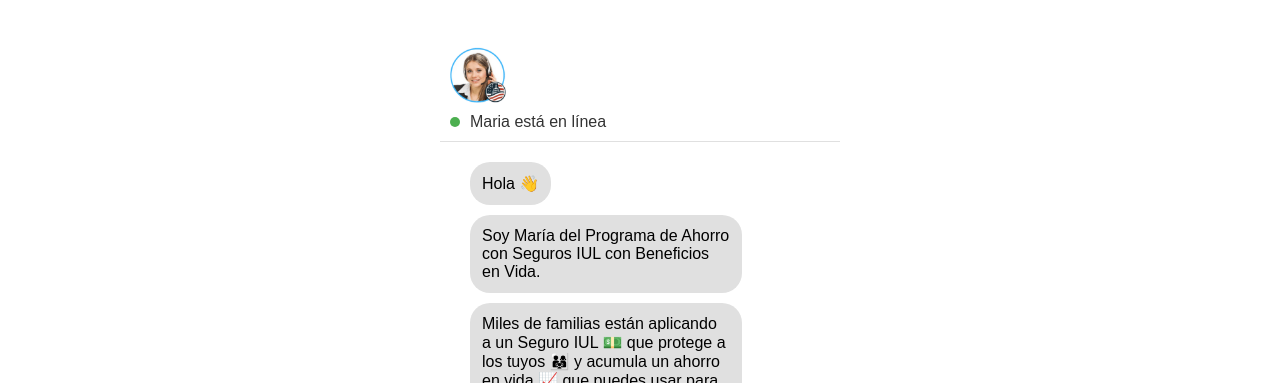
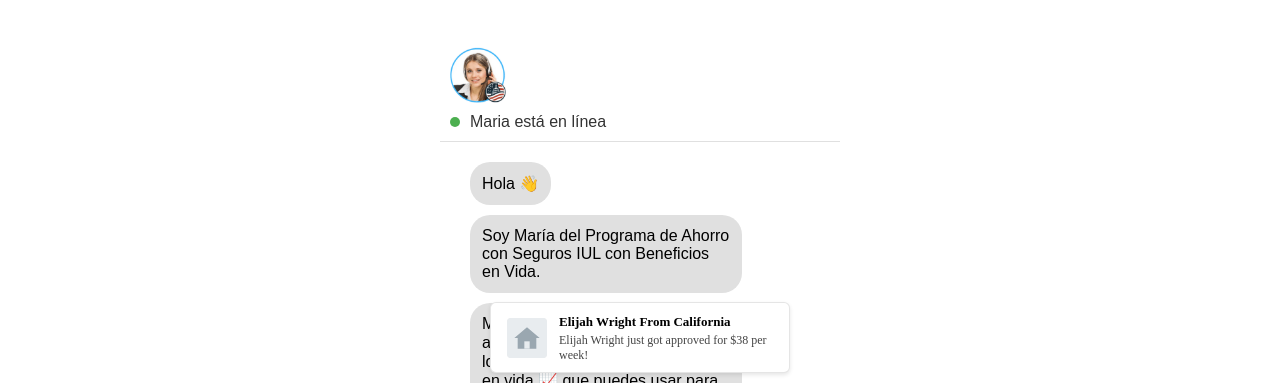
Before and after one commit to javierjordiguevaraolivera-hue/life-insurances, a plain HTML site: page seguro-iul/chatbot1/index.html in a window 1280 px wide. Shown: the part 417-800 px from the top of the page. Drawn offline with Linux system fonts and the light colour scheme; no server answers.

Commit message:
notificaciones con random users

```diff
--- a/seguro-iul/chatbot1/index.html
+++ b/seguro-iul/chatbot1/index.html
@@ -407,13 +407,12 @@
     </div>
   </div>
 
-  <div id="notification-container" style="position: fixed; bottom: 10px; left: 50%; transform: translateX(-50%); background: #fff; color: #000; padding: 8px 16px; border-radius: 6px; font-size: 13px; display: none; z-index: 1000; box-shadow: 0px 2px 4px rgba(0, 0, 0, 0.1); border: 1px solid rgba(0, 0, 0, 0.1); width: 300px; display: flex; align-items: center; height: 80px; line-height: 1.4;">
-    <div id="state-image" style="width: 40px; height: 40px; background: #eee; border-radius: 4px; margin-right: 12px; overflow: hidden;">
-      <img id="state-img" src="" alt="State" style="width: 100%; height: 100%; object-fit: cover;">
+  <div id="notification-container" style="position: fixed; bottom: 10px; left: 50%; transform: translateX(-50%); background: #fff; color: #000; padding: 10px 16px; border-radius: 6px; font-size: 13px; display: none; z-index: 1000; box-shadow: 0px 2px 4px rgba(0, 0, 0, 0.1); border: 1px solid rgba(0, 0, 0, 0.1); width: 300px; align-items: center; min-height: 60px; line-height: 1.4;">
+    <div id="state-image" style="width: 40px; height: 40px; flex: 0 0 40px; background: #eee; border-radius: 4px; margin-right: 12px; overflow: hidden;">
+      <img id="state-img" src="" alt="" style="width: 100%; height: 100%; object-fit: cover;">
     </div>
-    <div style="flex-grow: 1;">
-      <div id="name-text" style="font-size: 14px; font-weight: bold; margin-bottom: 2px;"></div>
-      <div id="state-text" style="font-size: 13px; font-weight: bold; margin-bottom: 2px;"></div>
+    <div style="flex-grow: 1; min-width: 0;">
+      <div id="name-text" style="font-size: 13px; font-weight: bold; margin-bottom: 2px; white-space: nowrap; overflow: hidden; text-overflow: ellipsis;"></div>
       <div id="quote-text" style="font-size: 12px; color: #444; line-height: 1.2;"></div>
     </div>
   </div>
@@ -682,45 +681,55 @@
   </script>
 
   <script>
-    const names = [
+    const fallbackNames = [
       "James Carter", "Sophia Martinez", "Liam Johnson", "Olivia Smith",
       "Ethan Davis", "Emma Brown", "Noah Garcia", "Ava White",
       "William Martinez", "Isabella Anderson", "Michael Moore", "Charlotte Taylor",
       "Benjamin Clark", "Amelia Walker", "Elijah Wright", "Mia Thompson",
       "Alexander Hill", "Harper Scott", "Daniel Adams", "Evelyn Lewis"
     ];
+    const fallbackStates = [
+      "California", "Texas", "New York", "Florida", "Illinois",
+      "Pennsylvania", "Ohio", "Georgia", "North Carolina", "Michigan"
+    ];
+    const fallbackImg = "/seguro-iul/chatbot1/imagenes/notificacion.svg";
 
-    const notificationImg = "/seguro-iul/chatbot1/imagenes/notificacion.svg";
-    const states = [
-      { name: "California", img: notificationImg },
-      { name: "Texas", img: notificationImg },
-      { name: "New York", img: notificationImg },
-      { name: "Florida", img: notificationImg },
-      { name: "Illinois", img: notificationImg },
-      { name: "Pennsylvania", img: notificationImg },
-      { name: "Ohio", img: notificationImg },
-      { name: "Georgia", img: notificationImg },
-      { name: "North Carolina", img: notificationImg },
-      { name: "Michigan", img: notificationImg }
-    ];
+    let people = [];
+    fetch('https://randomuser.me/api/?results=25&nat=us&inc=name,picture,location&noinfo')
+      .then(r => r.json())
+      .then(d => {
+        people = (d.results || []).map(u => ({
+          name: `${u.name.first} ${u.name.last}`,
+          state: (u.location && u.location.state) || fallbackStates[Math.floor(Math.random() * fallbackStates.length)],
+          img: u.picture.medium
+        }));
+      })
+      .catch(() => {});
 
     function getRandomQuote() {
-      return `$${Math.floor(Math.random() * (65 - 29 + 1) + 29)} per month`;
+      return `$${Math.floor(Math.random() * (65 - 29 + 1) + 29)} per week`;
     }
 
     function showNotification() {
-      const randomName = names[Math.floor(Math.random() * names.length)];
-      const randomState = states[Math.floor(Math.random() * states.length)];
+      let person;
+      if (people.length) {
+        person = people[Math.floor(Math.random() * people.length)];
+      } else {
+        person = {
+          name: fallbackNames[Math.floor(Math.random() * fallbackNames.length)],
+          state: fallbackStates[Math.floor(Math.random() * fallbackStates.length)],
+          img: fallbackImg
+        };
+      }
 
       const nameText = document.getElementById("name-text");
-      const stateText = document.getElementById("state-text");
       const quoteText = document.getElementById("quote-text");
       const stateImg = document.getElementById("state-img");
 
-      nameText.textContent = `${randomName}`;
-      stateText.textContent = `From ${randomState.name}`;
-      quoteText.textContent = `${randomName} just got approved for ${getRandomQuote()}!`;
-      stateImg.src = randomState.img;
+      nameText.textContent = `${person.name} From ${person.state}`;
+      quoteText.textContent = `${person.name} just got approved for ${getRandomQuote()}!`;
+      stateImg.onerror = function () { this.onerror = null; this.src = fallbackImg; };
+      stateImg.src = person.img;
 
       const notification = document.getElementById("notification-container");
       notification.style.display = "flex";
@@ -737,7 +746,7 @@
       }, 8000);
     }
 
-    startNotifications();
+    setTimeout(startNotifications, 2500);
   </script>
 
 </body>
```
